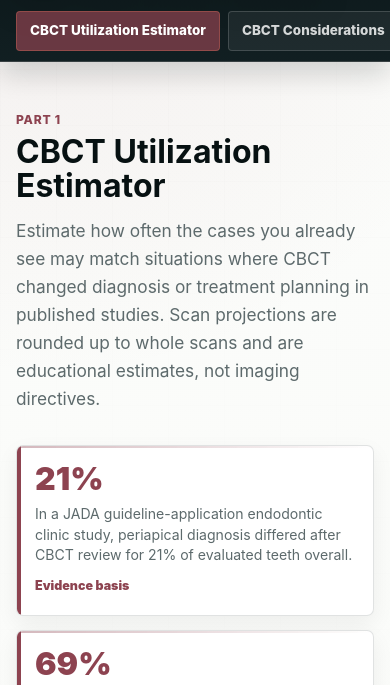
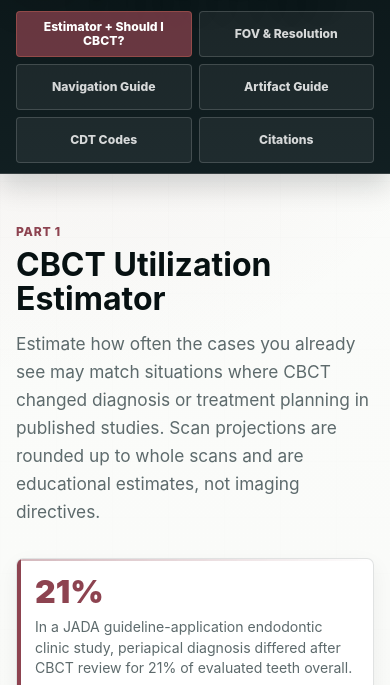
Before and after one commit to Dadohsoreus/CBCT-Helper, a website: page index.html in a window 390 px wide. Shown: the part 99-784 px from the top of the page. Drawn offline with Linux system fonts and the light colour scheme.

Commit message:
Update
Added tabs and changed language in the estimator section to make it clearer.

```diff
--- a/index.html
+++ b/index.html
@@ -16,18 +16,17 @@
       </div>
     </div>
     <nav class="tabs" aria-label="Website sections">
-      <a href="#calculator" class="tab is-active">CBCT Utilization Estimator</a>
-      <a href="#modality" class="tab">CBCT Considerations</a>
-      <a href="#fov-resolution" class="tab">FOV &amp; Resolution</a>
-      <a href="#navigation" class="tab">Navigation Guide</a>
-      <a href="#artifacts" class="tab">Artifact Guide</a>
-      <a href="#cdt" class="tab">CDT Codes</a>
-      <a href="#citations" class="tab">Citations</a>
+      <a href="#calculator" class="tab is-active" data-tab="home">Estimator + Should I CBCT?</a>
+      <a href="#fov-resolution" class="tab" data-tab="fov-resolution">FOV &amp; Resolution</a>
+      <a href="#navigation" class="tab" data-tab="navigation">Navigation Guide</a>
+      <a href="#artifacts" class="tab" data-tab="artifacts">Artifact Guide</a>
+      <a href="#cdt" class="tab" data-tab="cdt">CDT Codes</a>
+      <a href="#citations" class="tab" data-tab="citations">Citations</a>
     </nav>
   </header>
 
   <main>
-    <section id="calculator" class="section hero-band">
+    <section id="calculator" class="section hero-band" data-tab-panel="home">
       <div class="section-head">
         <div>
           <p class="eyebrow">Part 1</p>
@@ -137,11 +136,11 @@
       </div>
     </section>
 
-    <section id="modality" class="section">
+    <section id="modality" class="section" data-tab-panel="home">
       <div class="section-head">
         <div>
           <p class="eyebrow">Part 2</p>
-          <h2>CBCT Considerations Guide</h2>
+          <h2>CBCT Considerations / Should I CBCT?</h2>
           <p class="lede">Enter a short clinical scenario. The guide looks for common situations discussed in AAE/AAOMR and ADA/AAOMR guidance and returns educational context, not a diagnosis or treatment recommendation.</p>
         </div>
       </div>
@@ -167,7 +166,7 @@
       </div>
     </section>
 
-    <section id="fov-resolution" class="section muted">
+    <section id="fov-resolution" class="section muted" data-tab-panel="fov-resolution">
       <div class="section-head">
         <div>
           <p class="eyebrow">Scan selection</p>
@@ -312,7 +311,7 @@
       </div>
     </section>
 
-    <section id="navigation" class="section muted">
+    <section id="navigation" class="section muted" data-tab-panel="navigation">
       <div class="section-head">
         <div>
           <p class="eyebrow">Part 3</p>
@@ -396,7 +395,7 @@
       </div>
     </section>
 
-    <section id="artifacts" class="section">
+    <section id="artifacts" class="section" data-tab-panel="artifacts">
       <div class="section-head">
         <div>
           <p class="eyebrow">Part 4</p>
@@ -439,7 +438,7 @@
       </div>
     </section>
 
-    <section id="cdt" class="section muted">
+    <section id="cdt" class="section muted" data-tab-panel="cdt">
       <div class="section-head">
         <div>
           <p class="eyebrow">Reference</p>
@@ -464,7 +463,7 @@
       </div>
     </section>
 
-    <section id="citations" class="section muted">
+    <section id="citations" class="section muted" data-tab-panel="citations">
       <div class="section-head">
         <div>
           <p class="eyebrow">Evidence</p>
--- a/script.js
+++ b/script.js
@@ -53,7 +53,7 @@ const evidenceMap = {
     confidence: 'medium-high',
     cardCopy: {
       headline: 'treatment plan changed or was clarified in similar unclear-symptom cases',
-      detail: 'JADA endodontic study; these cases involved contradictory or hard-to-localize signs or symptoms after exam and 2D imaging.'
+      detail: 'Enter how many cases you see with unclear or hard-to-localize symptoms per month, such as pain that does not match the exam, symptoms on more than one tooth, or 2D images that do not explain the complaint.'
     },
     notes: 'R2-specific JADA figure-derived treatment-planning impact; diagnosisRate uses R2 periapical diagnosis change.'
   },
@@ -70,7 +70,7 @@ const evidenceMap = {
     confidence: 'medium-high',
     cardCopy: {
       headline: 'treatment plan changed or was clarified in nonhealing endodontic cases',
-      detail: 'JADA endodontic study; these cases involved nonhealing after previous endodontic treatment.'
+      detail: 'Enter how many cases you see with nonhealing endodontic treatment per month, such as persistent symptoms, a sinus tract, or a lesion that remains after a prior root canal.'
     },
     notes: 'R7-specific JADA figure-derived treatment-planning impact.'
   },
@@ -87,7 +87,7 @@ const evidenceMap = {
     confidence: 'medium-high',
     cardCopy: {
       headline: 'treatment plan changed or was clarified when VRF was suspected',
-      detail: 'JADA endodontic study; these cases involved suspected VRF when clinical exam and 2D imaging were inconclusive.'
+      detail: 'Enter how many cases you see with suspected vertical root fracture per month, such as isolated deep probing, biting pain on a root-filled tooth, a J-shaped lesion, or a fracture concern that 2D images do not settle.'
     },
     accuracy: {
       studyId: 'vrfDetection2009',
@@ -112,7 +112,7 @@ const evidenceMap = {
     confidence: 'medium',
     cardCopy: {
       headline: 'treatment plan changed or was clarified in resorption cases',
-      detail: 'JADA endodontic study; these cases involved locating or differentiating internal and external resorption.'
+      detail: 'Enter how many cases you see with resorption concern per month, such as suspected internal resorption, external resorption, cervical resorption, or a case where the location and extent are unclear.'
     },
     notes: 'R12-specific JADA figure-derived treatment-planning impact.'
   },
@@ -129,7 +129,7 @@ const evidenceMap = {
     confidence: 'medium',
     cardCopy: {
       headline: 'retreatment or missed-anatomy question',
-      detail: 'Project sources support CBCT as a consideration for retreatment complications and missed anatomy, but no clean percentage was found for this exact group.'
+      detail: 'Enter how many cases you see with a retreatment or missed-anatomy question per month, such as a missed canal, separated instrument, blocked canal, ledge, perforation concern, or unusual root anatomy.'
     },
     notes: 'No clean indication-specific impact percentage found in project sources.'
   },
@@ -146,7 +146,7 @@ const evidenceMap = {
     confidence: 'medium',
     cardCopy: {
       headline: 'treatment plan changed or was clarified in presurgical endodontic cases',
-      detail: 'JADA endodontic study; these cases involved presurgical planning to locate apices and nearby anatomy.'
+      detail: 'Enter how many cases you see for endodontic surgery planning per month, such as apical surgery, root-end planning, or checking the relationship to the sinus, nerve canal, cortical plate, or nearby roots.'
     },
     notes: 'R9-specific JADA figure-derived treatment-planning impact.'
   },
@@ -163,7 +163,7 @@ const evidenceMap = {
     confidence: 'high',
     cardCopy: {
       headline: '3D anatomy planning',
-      detail: 'No project source provides an implant-specific decision-change percentage. Entered implant-planning cases are counted as estimated scans whether treatment is in-office or referred.'
+      detail: 'Enter how many cases you see for implant site planning per month, such as checking ridge width, bone height, sinus proximity, nerve proximity, graft needs, or whether the case will be treated in-office or referred.'
     },
     notes: 'Do not display a forced percentage.'
   },
@@ -180,7 +180,7 @@ const evidenceMap = {
     confidence: 'high',
     cardCopy: {
       headline: 'selective use for a defined question',
-      detail: 'No project source provides an airway-specific decision-change percentage. Responsible-use guidance emphasizes patient selection and a clear clinical question.'
+      detail: 'Enter how many cases you see with an airway or sleep-disordered breathing question per month, such as airway volume review, nasal obstruction concern, skeletal anatomy review, or referral planning for a defined airway question.'
     },
     notes: 'Avoid routine screening implication.'
   },
@@ -197,7 +197,7 @@ const evidenceMap = {
     confidence: 'medium',
     cardCopy: {
       headline: 'tooth-sinus relationship',
-      detail: 'Project sources support broader endodontic diagnosis-change impact, but no sinus-specific decision-change percentage was identified.'
+      detail: 'Enter how many cases you see with a possible tooth-sinus relationship per month, such as sinus mucosal thickening near a tooth, suspected odontogenic sinusitis, oroantral communication concern, or upper posterior infection near the sinus.'
     },
     notes: 'Do not use 35% as sinus-specific.'
   },
@@ -214,7 +214,7 @@ const evidenceMap = {
     confidence: 'high',
     cardCopy: {
       headline: '2D extraction decisions changed to orthodontic traction after CBCT review',
-      detail: 'Impacted maxillary canine study with orthodontists; this is not a general impaction or general dentistry percentage.'
+      detail: 'Enter how many cases you see with impacted or ectopic teeth per month, such as impacted canines, unclear buccal or palatal position, root proximity or resorption risk, or deciding between exposure, traction, extraction, or referral.'
     },
     notes: 'Direct for impacted maxillary canines; specialty-specific warning required.'
   }
@@ -888,16 +888,71 @@ function analyzeScenario() {
   responsible.textContent = 'Responsible-use reminder: document the clinical question, use limited FOV when possible, optimize exposure for the patient and indication, and interpret findings within the complete clinical context.';
 }
 
-function updateActiveTab() {
-  const sections = Array.from(document.querySelectorAll('main section'));
+function tabForHash(hash) {
+  if (!hash || hash === '#calculator' || hash === '#modality') {
+    return 'home';
+  }
+
+  const id = hash.slice(1);
+  if (id.startsWith('cite-')) {
+    return 'citations';
+  }
+
+  const panel = document.getElementById(id);
+  return panel?.dataset.tabPanel || 'home';
+}
+
+function setActiveTab(tabName, options = {}) {
   const tabs = Array.from(document.querySelectorAll('.tab'));
-  const current = sections.reduce((closest, section) => {
-    const offset = Math.abs(section.getBoundingClientRect().top - 180);
-    return offset < closest.offset ? { id: section.id, offset } : closest;
-  }, { id: sections[0].id, offset: Number.POSITIVE_INFINITY });
+  const panels = Array.from(document.querySelectorAll('[data-tab-panel]'));
+  const activeTab = tabs.find(tab => tab.dataset.tab === tabName) || tabs[0];
+  const activeName = activeTab?.dataset.tab || 'home';
+
+  panels.forEach(panel => {
+    panel.hidden = panel.dataset.tabPanel !== activeName;
+  });
 
   tabs.forEach(tab => {
-    tab.classList.toggle('is-active', tab.getAttribute('href') === `#${current.id}`);
+    const isActive = tab.dataset.tab === activeName;
+    tab.classList.toggle('is-active', isActive);
+    tab.setAttribute('aria-selected', String(isActive));
+  });
+
+  if (options.scroll !== false) {
+    const target = options.targetId ? document.getElementById(options.targetId) : document.querySelector(`[data-tab-panel="${activeName}"]`);
+    target?.scrollIntoView({ behavior: options.instant ? 'auto' : 'smooth', block: 'start' });
+  }
+}
+
+function setupTabs() {
+  document.querySelectorAll('.tab').forEach(tab => {
+    tab.addEventListener('click', event => {
+      event.preventDefault();
+      const tabName = tab.dataset.tab || tabForHash(tab.hash);
+      const targetId = tabName === 'home' ? 'calculator' : tabName;
+      history.pushState(null, '', `#${targetId}`);
+      setActiveTab(tabName, { targetId });
+    });
+  });
+
+  document.querySelectorAll('a[href^="#cite-"]').forEach(link => {
+    link.addEventListener('click', event => {
+      const targetId = link.hash.slice(1);
+      setActiveTab('citations', { targetId });
+    });
+  });
+
+  window.addEventListener('hashchange', () => {
+    setActiveTab(tabForHash(window.location.hash), {
+      targetId: window.location.hash.slice(1),
+      instant: true
+    });
+  });
+
+  setActiveTab(tabForHash(window.location.hash), {
+    targetId: window.location.hash.slice(1),
+    instant: true,
+    scroll: Boolean(window.location.hash)
   });
 }
 
@@ -987,11 +1042,8 @@ if (typeof window !== 'undefined') {
     analyzeScenario();
   });
 
-  document.addEventListener('scroll', updateActiveTab, { passive: true });
-  window.addEventListener('resize', updateActiveTab);
-
   updateCalculator();
   analyzeScenario();
-  updateActiveTab();
+  setupTabs();
   setupArtifactExpansion();
 }
--- a/styles.css
+++ b/styles.css
@@ -145,26 +145,29 @@ h3 {
 }
 
 .tabs {
-  display: flex;
+  display: grid;
+  grid-template-columns: repeat(6, minmax(0, 1fr));
   gap: 8px;
   max-width: var(--max);
   margin: 0 auto;
   padding: 0 24px 10px;
-  overflow-x: auto;
-  scrollbar-width: thin;
 }
 
 .tab {
   position: relative;
-  flex: 0 0 auto;
-  min-height: 36px;
-  padding: 8px 13px;
+  display: flex;
+  align-items: center;
+  justify-content: center;
+  min-height: 42px;
+  padding: 8px 12px;
   border: 1px solid rgba(255, 255, 255, 0.16);
   border-radius: var(--radius-sm);
   color: rgba(255, 255, 255, 0.82);
   text-decoration: none;
   font-size: 0.84rem;
   font-weight: 800;
+  line-height: 1.18;
+  text-align: center;
   background: rgba(255, 255, 255, 0.06);
   transition: transform var(--transition), background var(--transition), color var(--transition), box-shadow var(--transition), border-color var(--transition);
 }
@@ -181,6 +184,10 @@ h3 {
 .section {
   scroll-margin-top: 118px;
   padding: 74px 24px;
+}
+
+.section[hidden] {
+  display: none;
 }
 
 .section > * {
@@ -1177,6 +1184,10 @@ button.secondary {
   .toggle-grid {
     grid-template-columns: repeat(2, minmax(0, 1fr));
   }
+
+  .tabs {
+    grid-template-columns: repeat(3, minmax(0, 1fr));
+  }
 }
 
 @media (max-width: 700px) {
@@ -1206,6 +1217,14 @@ button.secondary {
   .tabs {
     padding-left: 16px;
     padding-right: 16px;
+    grid-template-columns: repeat(2, minmax(0, 1fr));
+    gap: 7px;
+  }
+
+  .tab {
+    min-height: 46px;
+    padding: 8px 9px;
+    font-size: 0.76rem;
   }
 
   .section {
```
